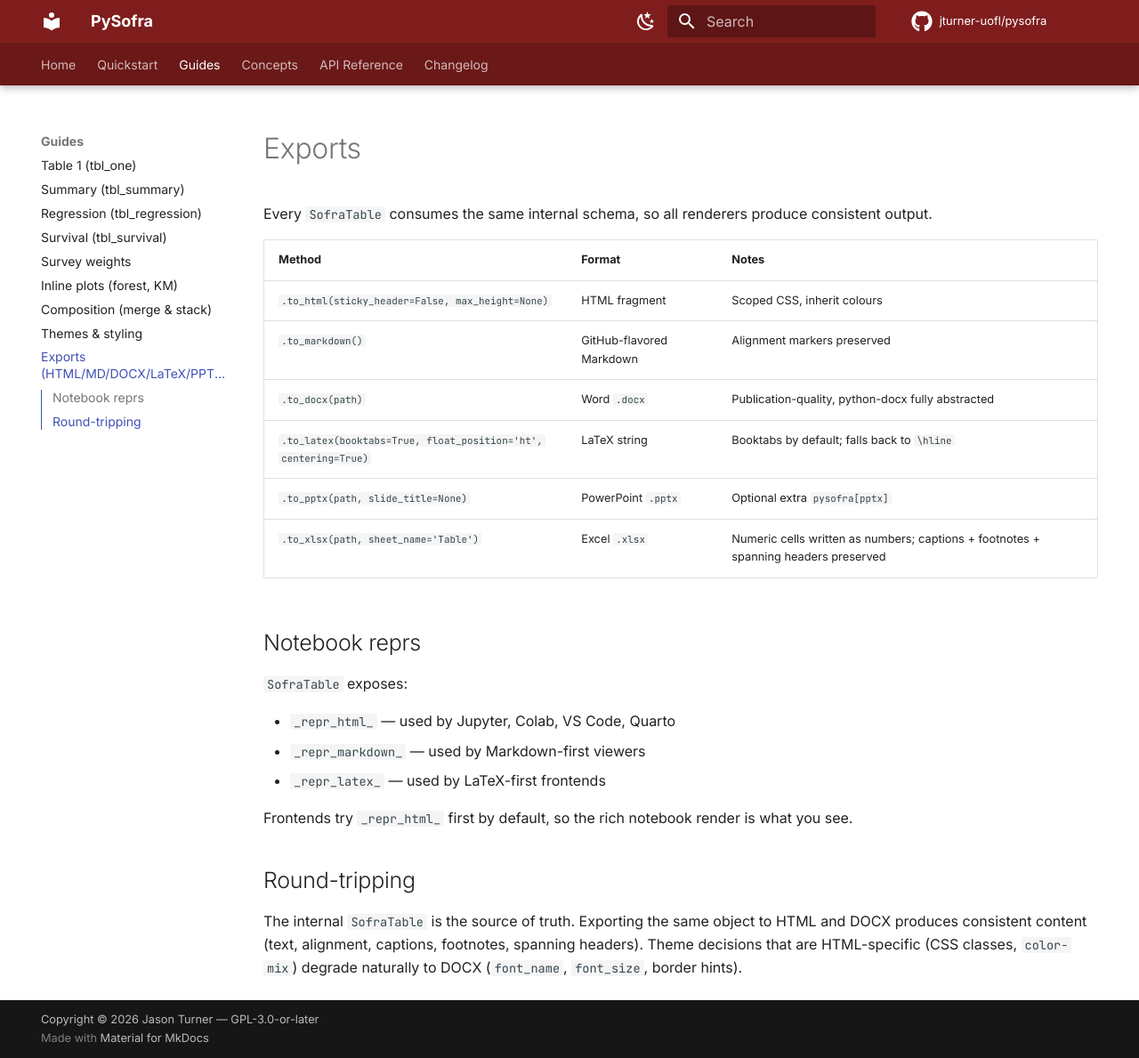
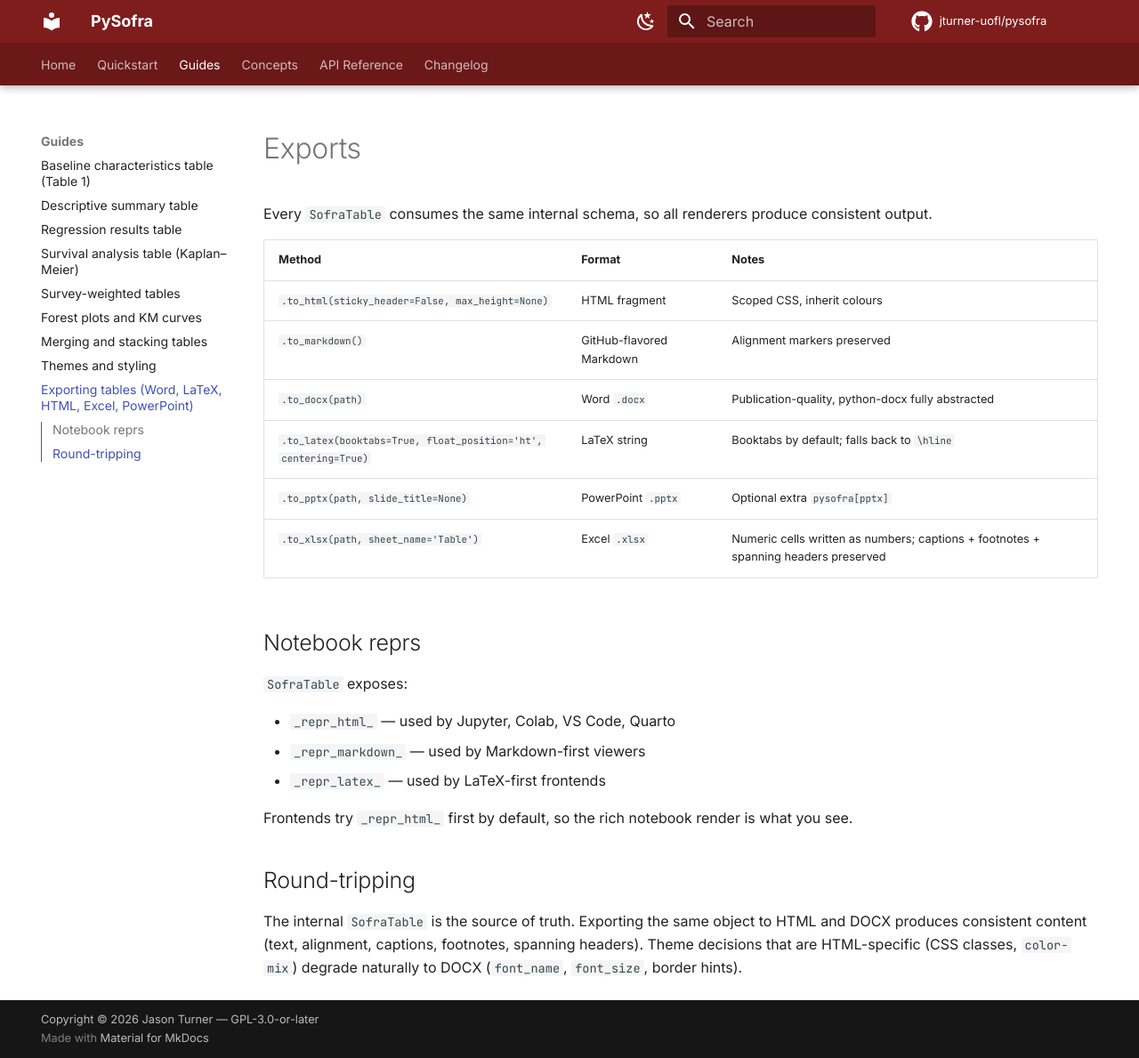
Before and after one commit to jturner-uofl/pysofra, an MkDocs documentation site: the page built from docs/guides/exports.md, in a window 1280 px wide and 1189 px high. Shown: the whole window at 89% size. Built offline with MkDocs 1.6.1 and Material for MkDocs 9.7.7, drawn with Linux system fonts in a browser that asks for light colours; comment, search, counter and statistics services are not loaded.

Commit message:
SEO: site_url, descriptive nav titles, per-page meta descriptions
site_url added — enables proper sitemap.xml generation so Google can
find all pages. Nav titles rewritten to full natural-language phrases
(these become HTML <title> tags). Per-page meta description front
matter added to index and quickstart; Material renders these as
<meta name="description"> in the page head.

```diff
--- a/mkdocs.yml
+++ b/mkdocs.yml
@@ -1,4 +1,5 @@
 site_name: PySofra
+site_url: https://jturner-uofl.github.io/pysofra/
 site_description: "Python equivalent of R's gtsummary and tableone. Publication-ready Table 1, regression, and survival analysis tables with survey weights, multiple imputation, and seven output formats."
 site_author: Jason Turner
 repo_url: https://github.com/jturner-uofl/pysofra
@@ -46,21 +47,21 @@
   - Home: index.md
   - Quickstart: quickstart.md
   - Guides:
-      - Table 1 (tbl_one): guides/tbl_one.md
-      - Summary (tbl_summary): guides/tbl_summary.md
-      - Regression (tbl_regression): guides/tbl_regression.md
-      - Survival (tbl_survival): guides/survival.md
-      - Survey weights: guides/weights.md
-      - Inline plots (forest, KM): guides/plots.md
-      - Composition (merge & stack): guides/composition.md
-      - Themes & styling: guides/themes.md
-      - Exports (HTML/MD/DOCX/LaTeX/PPTX/XLSX): guides/exports.md
+      - Baseline characteristics table (Table 1): guides/tbl_one.md
+      - Descriptive summary table: guides/tbl_summary.md
+      - Regression results table: guides/tbl_regression.md
+      - Survival analysis table (Kaplan–Meier): guides/survival.md
+      - Survey-weighted tables: guides/weights.md
+      - Forest plots and KM curves: guides/plots.md
+      - Merging and stacking tables: guides/composition.md
+      - Themes and styling: guides/themes.md
+      - Exporting tables (Word, LaTeX, HTML, Excel, PowerPoint): guides/exports.md
   - Concepts:
-      - SofraTable: concepts/sofratable.md
+      - SofraTable architecture: concepts/sofratable.md
       - Statistical tests: concepts/tests.md
-      - Validation: concepts/validation.md
-      - API stability & deprecation policy: concepts/stability.md
-      - Scope & known limitations: concepts/limitations.md
+      - Numerical validation: concepts/validation.md
+      - API stability and deprecation policy: concepts/stability.md
+      - Scope and known limitations: concepts/limitations.md
   - API Reference:
       - Builders: api/builders.md
       - Composition: api/composition.md
```
Also changed, not shown: docs/index.md (+5 -0 lines), docs/quickstart.md (+7 -0 lines).
